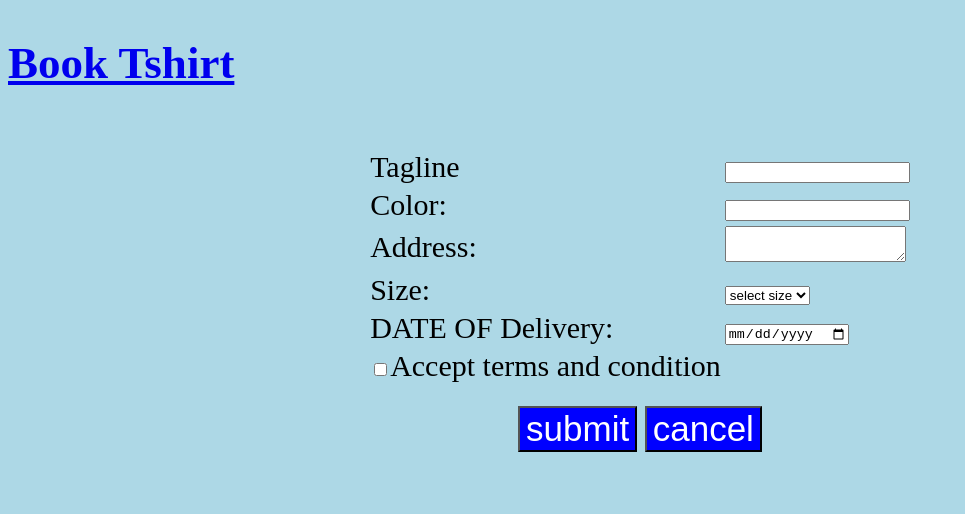
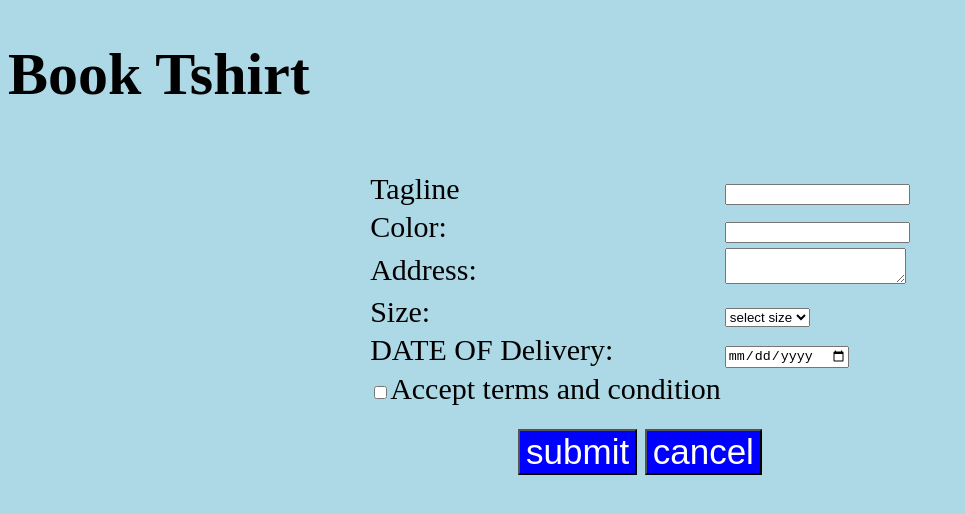
Before and after one commit to himanshu311201/Experiment22, a plain HTML site: page index.html in a window 1280 px wide. Shown: the whole page, without its empty margins (0-965 px from the left). Drawn offline with Linux system fonts and the light colour scheme.

Commit message:
Update index.html

```diff
--- a/index.html
+++ b/index.html
@@ -25,12 +25,8 @@ body{
 </head>
 <body>
   <header>
-    <nav id="header-nav" class="navbar navbar-default">
-      <div class="container">
-        <div class="navbar-header">
-          <div class="navbar-brand">
-            <a href="index.html"><h1>Book Tshirt</h1></a>
-            </div>
+        <h1>Book Tshirt</h1>
+	</header>
         </div>
 
  <CENTER>
```
